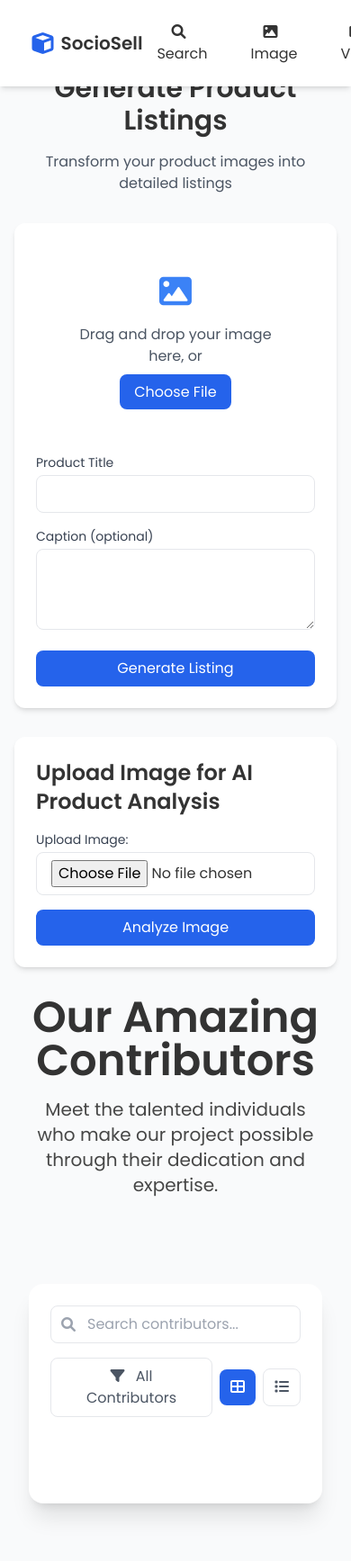
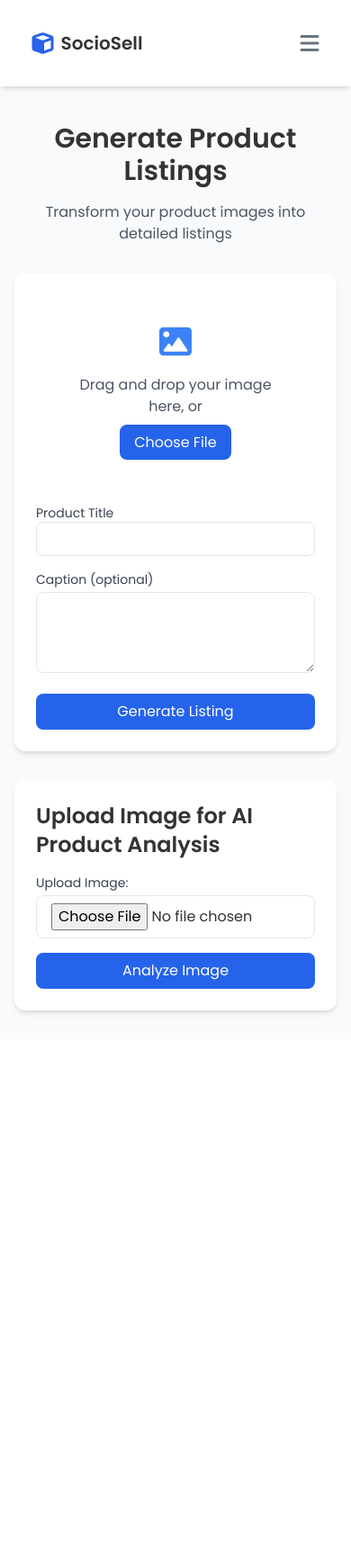
Before and after one commit to velazquezenrique/SocioSell, a Python web app: template templates/index.html in a window 390 px wide. Shown: the whole page at 90% size. After the commit the page ends 1128 px from the top, so only its background shows below. Run offline with Jinja, Linux system fonts and the light colour scheme; the template is opened without the code that fills it, so the values that code supplies are empty; some libraries are stand-ins or nearby versions.

Commit message:
Fixed imagePreview/videoPreview not visible bug and made navbar responsive

```diff
--- a/templates/index.html
+++ b/templates/index.html
@@ -288,48 +288,103 @@
 </style>
   </head>
   <body class="bg-gray-50">
-    <div class="min-h-screen">
+    <div>
       <!-- Navigation -->
      <nav class="bg-white shadow-md fixed w-full z-50">
-        <div class="max-w-7xl mx-auto px-4 sm:px-6 lg:px-8">
-          <div class="flex justify-between h-16 items-center">
+      <div class="max-w-7xl mx-auto px-4 sm:px-6 lg:px-8 w-full">
+        <div class="flex justify-between h-16 items-center w-full">
+          <!-- Logo -->
           <div class="flex items-center">
             <i class="fas fa-cube text-blue-600 text-2xl"></i>
             <span class="ml-2 text-xl font-semibold">SocioSell</span>
           </div>
-            <div class="flex space-x-4">
+
+          <!-- Hamburger Menu for Small Screens -->
+          <div class="sm:hidden ml-auto">
           <button
-                onclick="switchTab('search')"
+            id="hamburgerMenu"
+            class="text-gray-500 focus:outline-none"
+            onclick="toggleMenu()"
+          >
+            <i id="menuIcon" class="fas fa-bars text-2xl"></i>
+          </button>
+        </div>
+
+          <!-- Navigation Links -->
+          <div
+            id="navLinks"
+            class="hidden sm:flex space-x-4 transition-all"
+          >
+            <button
+              onclick="switchTab('search'); setActiveTab('search')"
               id="searchTab"
               class="px-4 py-2 rounded-lg transition-colors"
             >
               <i class="fas fa-search mr-2"></i>Search
             </button>
             <button
-                onclick="switchTab('upload')"
+              onclick="switchTab('upload'); setActiveTab('upload')"
               id="uploadTab"
-                class="px-4 py-2 rounded-lg transition-colors"
+              class="px-4 py-2 rounded-lg transition-colors text-white bg-blue-500"
             >
               <i class="fas fa-image mr-2"></i>Image
             </button>
             <button
-                onclick="switchTab('video')"
+              onclick="switchTab('video'); setActiveTab('video')"
               id="videoTab"
               class="px-4 py-2 rounded-lg transition-colors"
             >
               <i class="fas fa-video mr-2"></i>Video
             </button>
-                           <button onclick="switchTab('contributors')" id="contributorsTab" class="px-4 py-2 rounded-lg transition-colors">
+            <button
+              onclick="switchTab('contributors'); setActiveTab('contributors')"
+              id="contributorsTab"
+              class="px-4 py-2 rounded-lg transition-colors"
+            >
               <i class="fas fa-users mr-2"></i>Contributors
             </button>
           </div>
+        </div>
+      </div>
+
+      <!-- Hidden Menu for Small Screens -->
+      <div id="mobileMenu" class="hidden sm:hidden">
+        <div class="space-y-2 px-4 py-2">
+          <button
+            onclick="switchTab('search'); closeMenu(); setActiveTab('search')"
+            id="searchTabMobile"
+            class="w-full text-left px-4 py-2 rounded-lg transition-colors"
+          >
+            <i class="fas fa-search mr-2"></i>Search
+          </button>
+          <button
+            onclick="switchTab('upload'); closeMenu(); setActiveTab('upload')"
+            id="uploadTabMobile"
+            class="w-full text-left px-4 py-2 rounded-lg transition-colors text-blue-500"
+          >
+            <i class="fas fa-image mr-2"></i>Image
+          </button>
+          <button
+            onclick="switchTab('video'); closeMenu(); setActiveTab('video')"
+            id="videoTabMobile"
+            class="w-full text-left px-4 py-2 rounded-lg transition-colors"
+          >
+            <i class="fas fa-video mr-2"></i>Video
+          </button>
+          <button
+            onclick="switchTab('contributors'); closeMenu(); setActiveTab('contributors')"
+            id="contributorsTabMobile"
+            class="w-full text-left px-4 py-2 rounded-lg transition-colors"
+          >
+            <i class="fas fa-users mr-2"></i>Contributors
+          </button>
         </div>
       </div>
     </nav>
 
       <!-- Main Content -->
       <main class="pt-20 pb-8 px-4">
-        <div class="max-w-7xl mx-auto">
+        <div class="max-w-7xl mx-auto mt-14">
           <!-- Upload Section -->
           <div id="uploadSection" class="space-y-8">
             <div class="text-center">
@@ -351,7 +406,7 @@
                     Drag and drop your image here, or
                   </p>
                   <label
-                    class="bg-blue-600 text-white px-4 py-2 rounded-lg cursor-pointer hover:bg-blue-700"
+                    class="bg-blue-600 text-white px-4 py-2 rounded-lg cursor-pointer hover:bg-blue-700" style="color: white;"
                   >
                     Choose File
                     <input
@@ -363,6 +418,27 @@
                     />
                   </label>
                 </div>
+                <div class="relative bg-black/5 bg-opacity-10">
+                  <img id="previewImage" class="hidden max-h-48 mx-auto" />
+                  <i
+                    class="fa-solid fa-circle-xmark text-red-400 hover:text-red-600 absolute top-2 right-2 hidden"
+                    id="removeButton"
+                    onclick="removeFile()"
+                  ></i>
+                </div>
+              </div>
+
+              <div class="space-y-4">
+                <div>
+                  <label class="block text-sm font-medium text-gray-700 mb-1"
+                    >Product Title
+                  <input
+                    type="text"
+                    id="productTitle"
+                    class="w-full px-4 py-2 border rounded-lg focus:ring-2 focus:ring-blue-500"
+                  />
+                  </label>
+                </div>
                 <div class="relative">
                   <img id="previewImage" class="hidden max-h-48 mx-auto" />
                   <i
@@ -370,19 +446,6 @@
                     id="removeButton"
                     onclick="removeFile()"
                   ></i>
-                </div>
-              </div>
-
-              <div class="space-y-4">
-                <div>
-                  <label class="block text-sm font-medium text-gray-700 mb-1"
-                    >Product Title</label
-                  >
-                  <input
-                    type="text"
-                    id="productTitle"
-                    class="w-full px-4 py-2 border rounded-lg focus:ring-2 focus:ring-blue-500"
-                  />
                 </div>
                 <div>
                   <label class="block text-sm font-medium text-gray-700 mb-1"
@@ -469,7 +532,7 @@
                     Drag and drop your video here, or
                   </p>
                   <label
-                    class="bg-blue-600 text-white px-4 py-2 rounded-lg cursor-pointer hover:bg-blue-700"
+                    class="bg-blue-600 text-white px-4 py-2 rounded-lg cursor-pointer hover:bg-blue-700" style="color: white;"
                   >
                     Choose Video
                     <input
@@ -481,7 +544,7 @@
                   </label>
                 </div>
 
-                <div class="relative">
+                <div class="relative bg-black/5 bg-opacity-10">
                   <video
                     id="previewVideo"
                     class="hidden max-h-48 mx-auto"
@@ -634,49 +697,47 @@
       </div>
     </div>
 
-    <script
-    document.addEventListener('DOMContentLoaded', () => {
-      const imageUploadArea = document.getElementById('image-upload-area');
-      const videoUploadArea = document.getElementById('video-upload-area');
-      const imageUpload = document.getElementById('image-upload');
-      const videoUpload = document.getElementById('video-upload');
-      /* Scroll effect for header */
-window.addEventListener('scroll', function() {
-    const header = document.querySelector('header');
-    if (window.scrollY > 50) {
-        header.classList.add('scrolled');
+    <script>
+       // Function to toggle the hamburger menu
+      function toggleMenu() {
+        const mobileMenu = document.getElementById("mobileMenu");
+        const menuIcon = document.getElementById("menuIcon");
+
+        // Toggle visibility of the mobile menu
+        if (mobileMenu.classList.contains("hidden")) {
+          mobileMenu.classList.remove("hidden");
+          menuIcon.classList.remove("fa-bars");
+          menuIcon.classList.add("fa-times"); // Change to X icon
         } else {
-        header.classList.remove('scrolled');
-    }
+          mobileMenu.classList.add("hidden");
+          menuIcon.classList.remove("fa-times");
+          menuIcon.classList.add("fa-bars"); // Change back to hamburger icon
+        }
+      }
+
+      // Function to close the mobile menu
+      function closeMenu() {
+        toggleMenu()
+        const mobileMenu = document.getElementById('mobileMenu');
+        mobileMenu.classList.add('hidden');
+      }
+
+      // Function to set the active class for the selected tab
+      function setActiveTab(tab) {
+        // Remove active class from all tabs
+        const allTabs = document.querySelectorAll('.px-4');
+        allTabs.forEach(tab => {
+          tab.classList.remove('bg-blue-500');
+          tab.classList.remove('text-white');
+          tab.classList.remove('text-blue-500');
         });
-      function handleDragOver(e) {
-          e.preventDefault();
-          e.stopPropagation();
-      }
-
-      function handleDrop(e, fileInput) {
-          e.preventDefault();
-          e.stopPropagation();
-          if (e.dataTransfer.files && e.dataTransfer.files[0]) {
-              fileInput.files = e.dataTransfer.files;
-              handleFileUpload(fileInput);
-          }
-      }
-
-      function handleFileUpload(fileInput) {
-          // Process the uploaded file here
-          console.log('File uploaded:', fileInput.files[0].name);
-      }
-
-      imageUploadArea.addEventListener('dragover', handleDragOver);
-      imageUploadArea.addEventListener('drop', (e) => handleDrop(e, imageUpload));
-      videoUploadArea.addEventListener('dragover', handleDragOver);
-      videoUploadArea.addEventListener('drop', (e) => handleDrop(e, videoUpload));
-
-      imageUpload.addEventListener('change', () => handleFileUpload(imageUpload));
-      videoUpload.addEventListener('change', () => handleFileUpload(videoUpload));
-  };
-
+
+        // Add active class to the clicked tab
+        const activeTab = document.getElementById(tab + 'Tab');
+        activeTab.classList.add('bg-blue-500', 'text-white');
+        const activeTabMobile = document.getElementById(tab + 'TabMobile');
+        activeTabMobile.classList.add('text-blue-500');
+      }
 
       const config = {
           github: {
```
Lines whose indentation alone changed are shown as unchanged.
